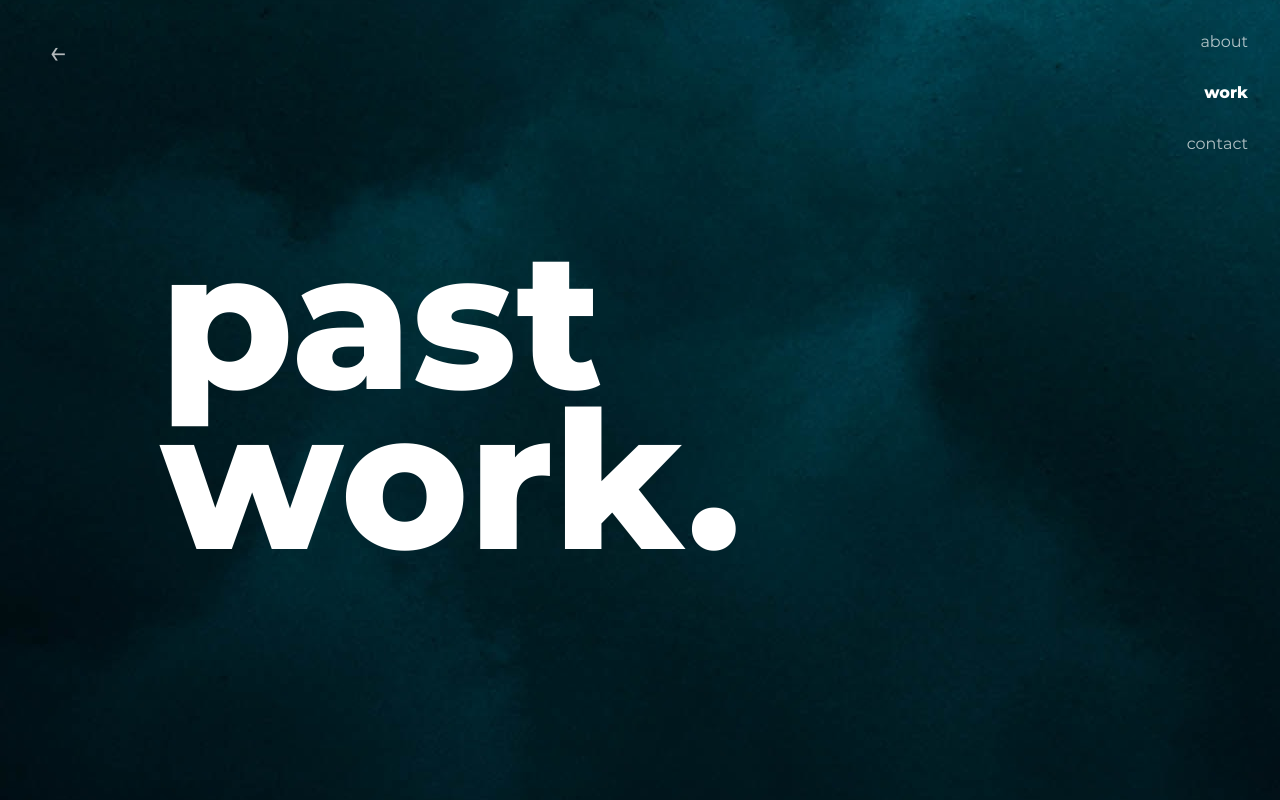
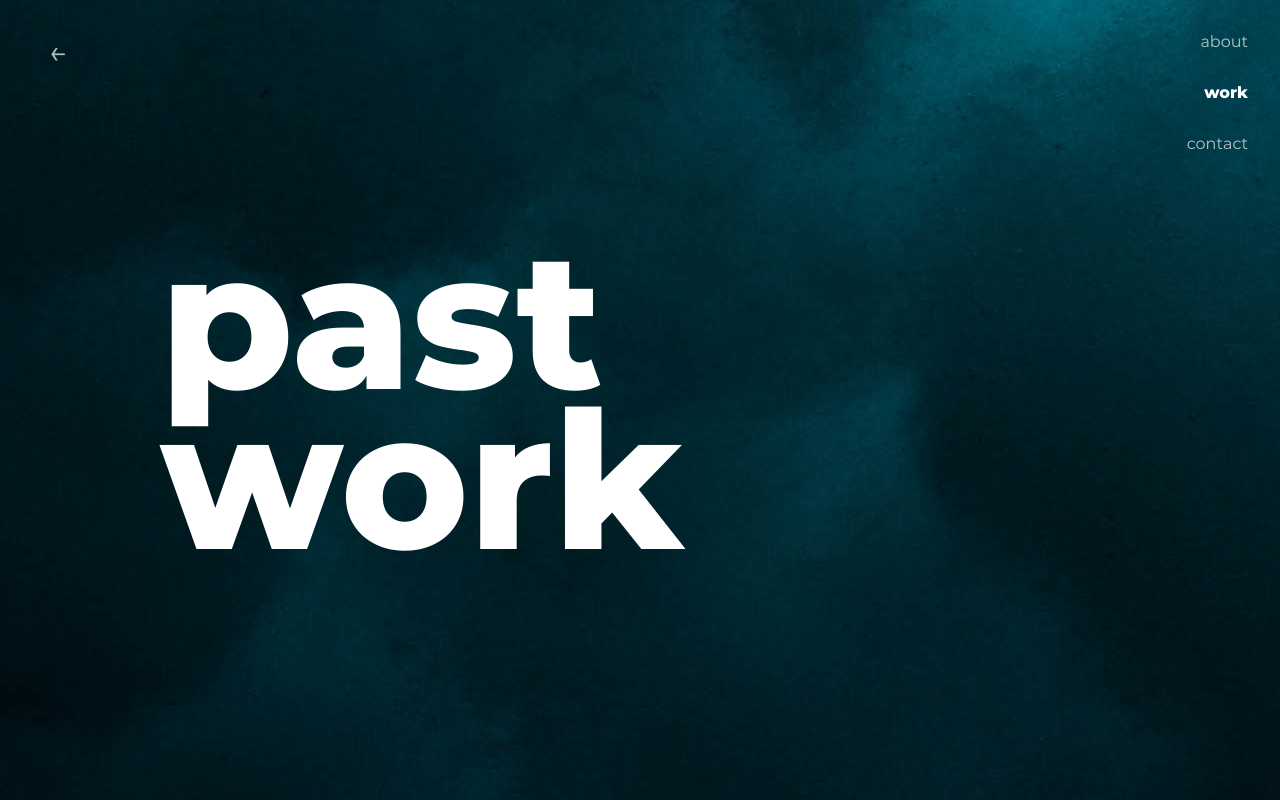
Before and after one commit to dylan-galbraith/portfolio, a React (Create React App) app: page /work in a window 1280 px wide. Shown: the top 800 px of the page. Built offline with nearby package versions, Linux system fonts and the light colour scheme.

Commit message:
Remove periods from page titles

```diff
--- a/src/App.scss
+++ b/src/App.scss
@@ -3,22 +3,15 @@
 @use './partials/mixins' as *;
 
 .App {
-  // background-image: url(./assets/images/home.jpg);
-  // background-repeat: no-repeat;
-  // background-position: center;
-  // background-attachment: fixed;
-  @include desktop {
-    min-height: 100vh;
-    max-width: 100vw;
-    background-size: 120%;
-  }
+  min-height: 100vh;
+  max-width: 100vw;
 }
 
 .background {
   background-image: url(./assets/images/home.jpg);
   background-repeat: no-repeat;
   background-position: center;
-  height: 100vh;
+  height: 120vh;
   width: 100vw;
   position: fixed;
   z-index: -1;
--- a/src/pages/About/About.js
+++ b/src/pages/About/About.js
@@ -11,7 +11,7 @@ export default function About() {
   return (
     <main className="about">
       <div className="about__hero">
-        <h1 className="about__heading">about<br/>me.</h1>
+        <h1 className="about__heading">about<br/>me</h1>
       </div>
       <img className="about__image" src={heroImage} alt="" />
       <p className="about__text">Hi! My name’s Dylan Galbraith, and I'm a full stack web developer with a caffeine addiction based out of Toronto, Ontario. As a full stack developer, I pride myself on building robust web applications with a user-friendly and intuitive interface, paired with a fast and efficient back-end. </p>
--- a/src/pages/Contact/Contact.js
+++ b/src/pages/Contact/Contact.js
@@ -10,7 +10,7 @@ export default function Contact() {
   return (
     <main className="contact">
       <div className="contact__hero">
-        <h1 className="contact__heading">contact<br/>me.</h1>
+        <h1 className="contact__heading">contact<br/>me</h1>
       </div>
       <form className="contact__form">
         <input className="contact__input" placeholder="first name"/>
--- a/src/pages/Contact/Contact.scss
+++ b/src/pages/Contact/Contact.scss
@@ -53,6 +53,7 @@
     border-bottom: 1px solid white;
     padding: 0.5rem 0.5rem 1rem;
     margin-bottom: 1rem;
+    border-radius: 0;
     &:focus {
       outline: none;
     }
--- a/src/pages/Work/Work.js
+++ b/src/pages/Work/Work.js
@@ -14,7 +14,7 @@ export default function Work() {
   return (
     <main className="work">
       <div className="work__hero">
-        <h1 className="work__heading">past<br/>work.</h1>
+        <h1 className="work__heading">past<br/>work</h1>
       </div>
       <div className="grid">
         <Link to='/connectmd' className="grid__project">
```
